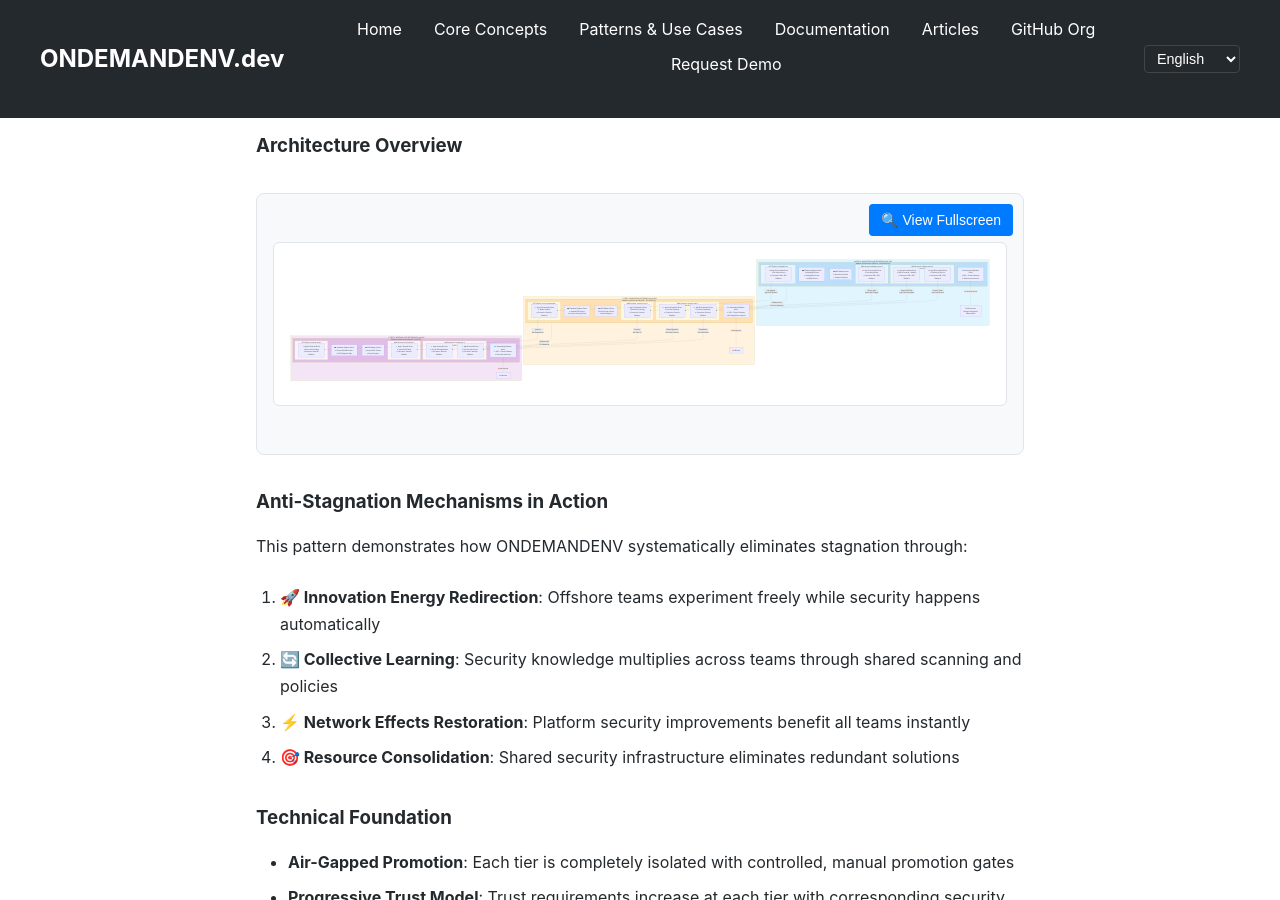
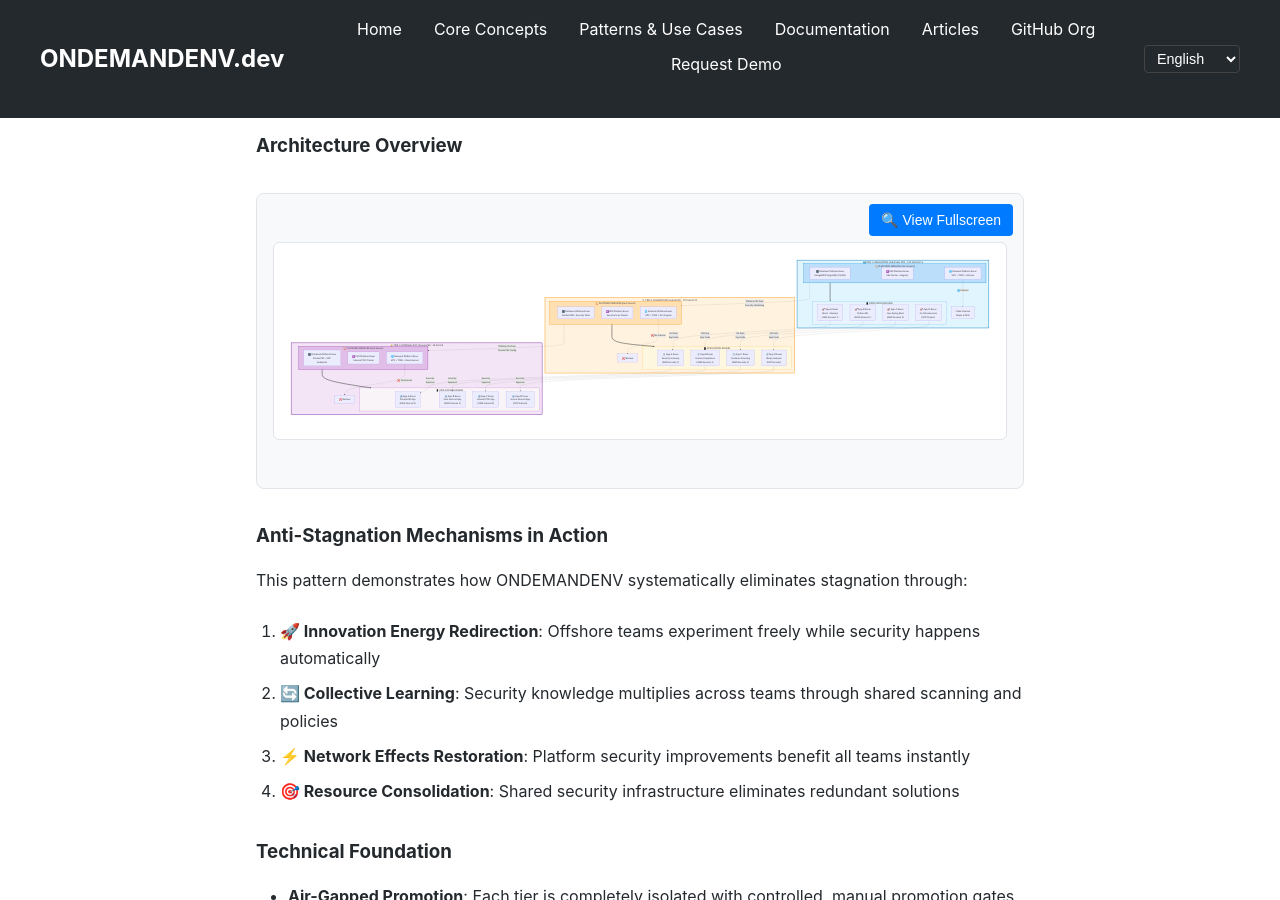
Before and after one commit to ondemandenv/ondemandenv.github.io, a Jekyll site: the page built from articles/isolated-offshore-development-pattern.md, in a window 1280 px wide and 900 px high, scrolled down 1566 px. Built offline with Jekyll 4.4.1, drawn with Linux system fonts in a browser that asks for light colours.

Commit message:
+++++ ++++ ++++ ++++

```diff
--- a/articles/isolated-offshore-development-pattern.md
+++ b/articles/isolated-offshore-development-pattern.md
@@ -60,106 +60,106 @@ ONDEMANDENV's **Three-Tier Security Pattern** breaks the stagnation cycle by imp
 </div>
 </div>
 <div class="mermaid-diagram mermaid" id="architecture-diagram">
-flowchart TB
-    subgraph PublicZone["🌍 TIER 1: INNOVATION LAB NETWORK (Public PKI)"]
-        subgraph InnPlatform["Platform Infrastructure (Shared) - 192.168.0.0/16"]
-            InnDB["🗄️ Database Platform Enver<br/>• MongoDB Cluster<br/>• PostgreSQL Cluster<br/>• MySQL Cluster"]
-            InnEKS["☸️ EKS Platform Enver<br/>• Kubernetes Cluster<br/>• Container Registry"]
-            InnNet["🌐 Networking Platform Enver<br/>• VPC + Transit Gateway<br/>• Public Internet Access"]
+flowchart TD
+    %% ========================================
+    %% TIER 1: INNOVATION LAB
+    %% ========================================
+    subgraph Tier1["🌍 TIER 1: INNOVATION LAB (Public PKI) - 192.168.0.0/16"]
 
-            subgraph InnAcct1["AWS Account: offshore-team-1<br/>192.168.10.0/24"]
-                InnEnv1["🚀 App-A Innovation Enver<br/>• React Frontend + Node.js<br/>• Consumes: DB + EKS Platform"]
-                InnEnv2["🚀 App-B Innovation Enver<br/>• Python ML Service<br/>• Consumes: DB + EKS Platform"]
-            end
-
-            subgraph InnAcct2["AWS Account: offshore-team-2<br/>192.168.20.0/24"]
-                InnEnv3["🚀 App-C Innovation Enver<br/>• Java Spring Boot<br/>• Consumes: DB + EKS Platform"]
-            end
-
-            subgraph InnAcct3["GCP Project: innovation-lab<br/>192.168.30.0/24"]
-                InnEnv4["🚀 App-D Innovation Enver<br/>• Go Microservices<br/>• Consumes: DB + EKS Platform"]
-            end
+        subgraph T1Platform["🏗️ PLATFORM SERVICES (tier1-branch)"]
+            T1DB["🗄️ Database Platform Enver<br/>MongoDB/PostgreSQL/MySQL"]
+            T1EKS["☸️ EKS Platform Enver<br/>K8s Cluster + Registry"]
+            T1Net["🌐 Network Platform Enver<br/>VPC + TGW + Internet"]
         end
 
-        InnNet -.->|"🌐 Internet Access"| Internet["Public Internet<br/>Package Repositories<br/>External APIs"]
+        subgraph T1Apps["📱 APPLICATION ENVERS"]
+            T1App1["🚀 App-A Enver<br/>React + Node.js<br/>(AWS Account 1)"]
+            T1App2["🚀 App-B Enver<br/>Python ML<br/>(AWS Account 1)"]
+            T1App3["🚀 App-C Enver<br/>Java Spring Boot<br/>(AWS Account 2)"]
+            T1App4["🚀 App-D Enver<br/>Go Microservices<br/>(GCP Project)"]
+        end
+
+        T1Platform ==> T1Apps
+        T1Net -.->|"🌐 Internet"| Internet["Public Internet<br/>Repos & APIs"]
     end
 
-    subgraph QuarantineZone["🔍 TIER 2: QUARANTINE NETWORK (Hybrid PKI)"]
-        subgraph QuarPlatform["Platform Infrastructure (Shared) - 172.16.0.0/12"]
-            QuarDB["🗄️ Database Platform Enver<br/>• Isolated DB Clusters<br/>• Security Scanning Tools"]
-            QuarEKS["☸️ EKS Platform Enver<br/>• Security Scan Cluster<br/>• Internal Registry"]
-            QuarNet["🌐 Networking Platform Enver<br/>• VPC + Transit Gateway<br/>• Air-Gapped from Internet"]
+    %% ========================================
+    %% TIER 2: QUARANTINE
+    %% ========================================
+    subgraph Tier2["🔍 TIER 2: QUARANTINE (Hybrid PKI) - 172.16.0.0/12"]
 
-            subgraph QuarAcct1["AWS Account: security-scan-1<br/>172.16.10.0/24"]
-                QuarEnv1["🛡️ App-A Quarantine Enver<br/>• Security Scanning<br/>• Consumes: Security Platform"]
-                QuarEnv2["🛡️ App-B Quarantine Enver<br/>• License Compliance<br/>• Consumes: Security Platform"]
-            end
-
-            subgraph QuarAcct2["AWS Account: security-scan-2<br/>172.16.20.0/24"]
-                QuarEnv3["🛡️ App-C Quarantine Enver<br/>• Container Scanning<br/>• Consumes: Security Platform"]
-            end
-
-            subgraph QuarAcct3["GCP Project: security-quarantine<br/>172.16.30.0/24"]
-                QuarEnv4["🛡️ App-D Quarantine Enver<br/>• Binary Analysis<br/>• Consumes: Security Platform"]
-            end
+        subgraph T2Platform["🏗️ PLATFORM SERVICES (tier2-branch)"]
+            T2DB["🗄️ Database Platform Enver<br/>Isolated DB + Security Tools"]
+            T2EKS["☸️ EKS Platform Enver<br/>Security Scan Cluster"]
+            T2Net["🌐 Network Platform Enver<br/>VPC + TGW + Air-Gapped"]
         end
 
-        QuarNet -.->|"❌ No Internet"| NoInternet1["❌ Blocked"]
+        subgraph T2Apps["📱 APPLICATION ENVERS"]
+            T2App1["🛡️ App-A Enver<br/>Security Scanning<br/>(AWS Security 1)"]
+            T2App2["🛡️ App-B Enver<br/>License Compliance<br/>(AWS Security 1)"]
+            T2App3["🛡️ App-C Enver<br/>Container Scanning<br/>(AWS Security 2)"]
+            T2App4["🛡️ App-D Enver<br/>Binary Analysis<br/>(GCP Security)"]
+        end
+
+        T2Platform ==> T2Apps
+        T2Net -.->|"❌ No Internet"| Blocked1["❌ Blocked"]
     end
 
-    subgraph InternalZone["🔒 TIER 3: INTERNAL POC NETWORK (Private PKI)"]
-        subgraph IntPlatform["Platform Infrastructure (Shared) - 10.0.0.0/8"]
-            IntDB["🗄️ Database Platform Enver<br/>• Private PKI DB Clusters<br/>• VPC Endpoints Only"]
-            IntEKS["☸️ EKS Platform Enver<br/>• Internal POC Cluster<br/>• Private Registry"]
-            IntNet["🌐 Networking Platform Enver<br/>• VPC + Transit Gateway<br/>• Zero Internet Access"]
+    %% ========================================
+    %% TIER 3: INTERNAL POC
+    %% ========================================
+    subgraph Tier3["🔒 TIER 3: INTERNAL POC (Private PKI) - 10.0.0.0/8"]
 
-            subgraph IntAcct1["AWS Account: internal-poc-1<br/>10.1.0.0/24"]
-                IntEnv1["⚙️ App-A Internal Enver<br/>• Private PKI Application<br/>• Consumes: Internal Platform"]
-                IntEnv2["⚙️ App-B Internal Enver<br/>• Zero Internet Access<br/>• Consumes: Internal Platform"]
-            end
-
-            subgraph IntAcct2["AWS Account: internal-poc-2<br/>10.2.0.0/24"]
-                IntEnv3["⚙️ App-C Internal Enver<br/>• Internal POC App<br/>• Consumes: Internal Platform"]
-            end
-
-            subgraph IntAcct3["GCP Project: internal-secure<br/>10.3.0.0/24"]
-                IntEnv4["⚙️ App-D Internal Enver<br/>• Secure Internal App<br/>• Consumes: Internal Platform"]
-            end
+        subgraph T3Platform["🏗️ PLATFORM SERVICES (tier3-branch)"]
+            T3DB["🗄️ Database Platform Enver<br/>Private PKI + VPC Endpoints"]
+            T3EKS["☸️ EKS Platform Enver<br/>Internal POC Cluster"]
+            T3Net["🌐 Network Platform Enver<br/>VPC + TGW + Zero Internet"]
         end
 
-        IntNet -.->|"❌ No Internet"| NoInternet2["❌ Blocked"]
+        subgraph T3Apps["📱 APPLICATION ENVERS"]
+            T3App1["⚙️ App-A Enver<br/>Private PKI App<br/>(AWS Internal 1)"]
+            T3App2["⚙️ App-B Enver<br/>Zero Internet App<br/>(AWS Internal 1)"]
+            T3App3["⚙️ App-C Enver<br/>Internal POC App<br/>(AWS Internal 2)"]
+            T3App4["⚙️ App-D Enver<br/>Secure Internal App<br/>(GCP Internal)"]
+        end
+
+        T3Platform ==> T3Apps
+        T3Net -.->|"❌ No Internet"| Blocked2["❌ Blocked"]
     end
 
-    %% Manual Git-based promotion flows - Application Code
-    InnEnv1 -.->|"Manual Git Fork<br/>App Code Promotion"| QuarEnv1
-    InnEnv2 -.->|"Security Team<br/>App Code Review"| QuarEnv2
-    InnEnv3 -.->|"Cherry-pick<br/>App Code Changes"| QuarEnv3
-    InnEnv4 -.->|"Air-gapped<br/>App Code Transfer"| QuarEnv4
+    %% ========================================
+    %% PROMOTION FLOWS
+    %% ========================================
 
-    QuarEnv1 -.->|"Manual Approval<br/>After App Scanning"| IntEnv1
-    QuarEnv2 -.->|"Compliance<br/>App Verification"| IntEnv2
-    QuarEnv3 -.->|"Security<br/>App Sign-off"| IntEnv3
-    QuarEnv4 -.->|"Internal<br/>App Deployment"| IntEnv4
+    %% Application Code Promotion
+    T1App1 -.->|"Git Fork<br/>App Code"| T2App1
+    T1App2 -.->|"Git Fork<br/>App Code"| T2App2
+    T1App3 -.->|"Git Fork<br/>App Code"| T2App3
+    T1App4 -.->|"Git Fork<br/>App Code"| T2App4
 
-    %% Platform Infrastructure promotion flows
-    InnPlatform -.->|"Platform Infra<br/>Security Hardening"| QuarPlatform
-    QuarPlatform -.->|"Platform Infra<br/>Final Approval"| IntPlatform
+    T2App1 -.->|"Security<br/>Approval"| T3App1
+    T2App2 -.->|"Security<br/>Approval"| T3App2
+    T2App3 -.->|"Security<br/>Approval"| T3App3
+    T2App4 -.->|"Security<br/>Approval"| T3App4
 
-    style PublicZone fill:#e1f5fe
-    style QuarantineZone fill:#fff3e0
-    style InternalZone fill:#f3e5f5
-    style InnPlatform fill:#bbdefb
-    style QuarPlatform fill:#ffe0b2
-    style IntPlatform fill:#e1bee7
-    style InnAcct1 fill:#e8f4fd
-    style InnAcct2 fill:#e8f4fd
-    style InnAcct3 fill:#e8f4fd
-    style QuarAcct1 fill:#fef7e0
-    style QuarAcct2 fill:#fef7e0
-    style QuarAcct3 fill:#fef7e0
-    style IntAcct1 fill:#f8f4f8
-    style IntAcct2 fill:#f8f4f8
-    style IntAcct3 fill:#f8f4f8
+    %% Platform Infrastructure Promotion
+    T1Platform -.->|"Platform Git Fork<br/>Security Hardening"| T2Platform
+    T2Platform -.->|"Platform Git Fork<br/>Private PKI Config"| T3Platform
+
+    %% Tier styling
+    style Tier1 fill:#e1f5fe,stroke:#0277bd,stroke-width:3px
+    style Tier2 fill:#fff3e0,stroke:#ff8f00,stroke-width:3px
+    style Tier3 fill:#f3e5f5,stroke:#7b1fa2,stroke-width:3px
+
+    %% Platform services styling
+    style T1Platform fill:#bbdefb,stroke:#0288d1,stroke-width:2px
+    style T2Platform fill:#ffe0b2,stroke:#fb8c00,stroke-width:2px
+    style T3Platform fill:#e1bee7,stroke:#8e24aa,stroke-width:2px
+
+    %% Application styling
+    style T1Apps fill:#e8f4fd,stroke:#039be5,stroke-width:1px
+    style T2Apps fill:#fef7e0,stroke:#ffa000,stroke-width:1px
+    style T3Apps fill:#f8f4f8,stroke:#9c27b0,stroke-width:1px
 
 </div>
 </div>
```
